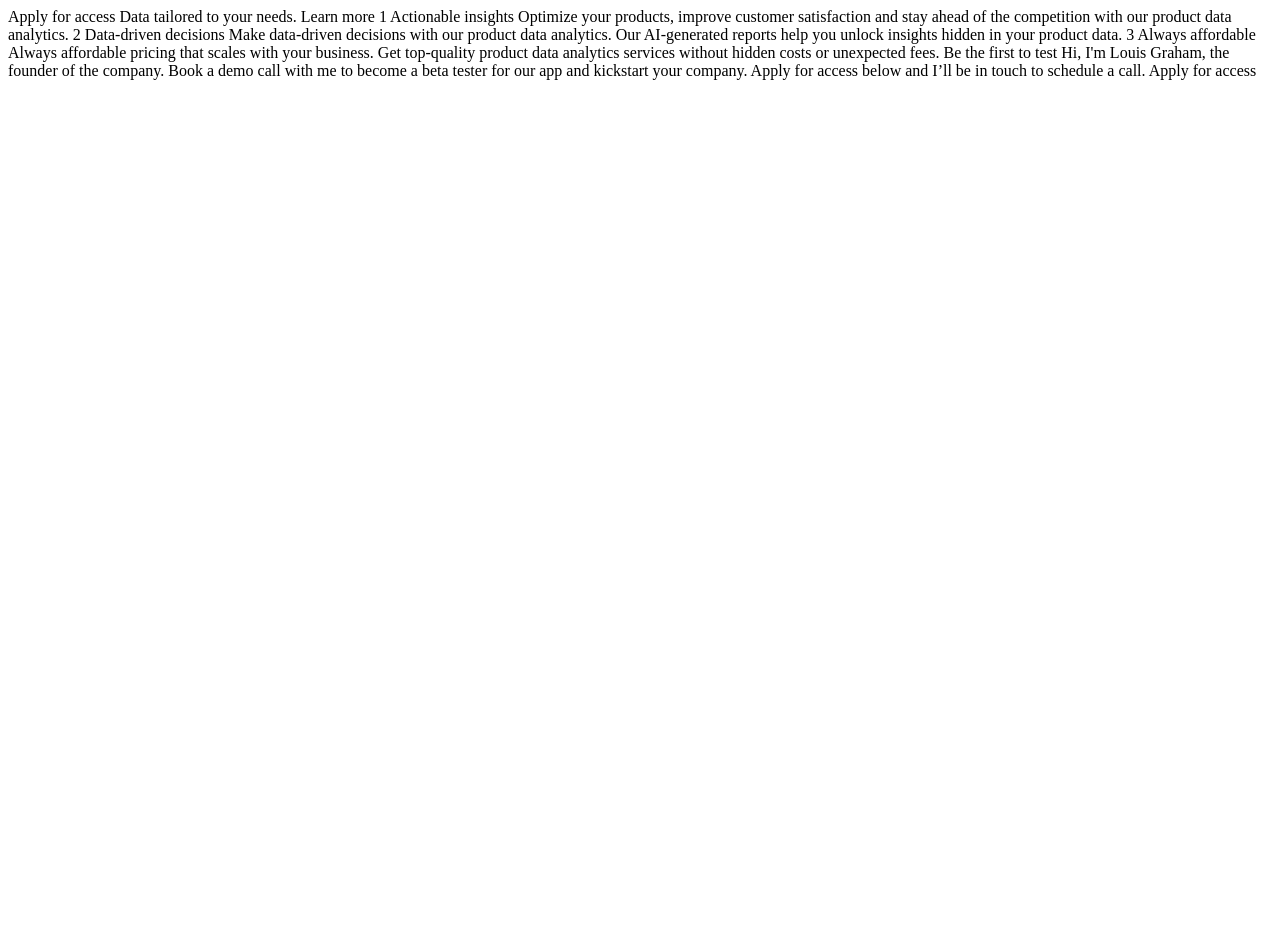
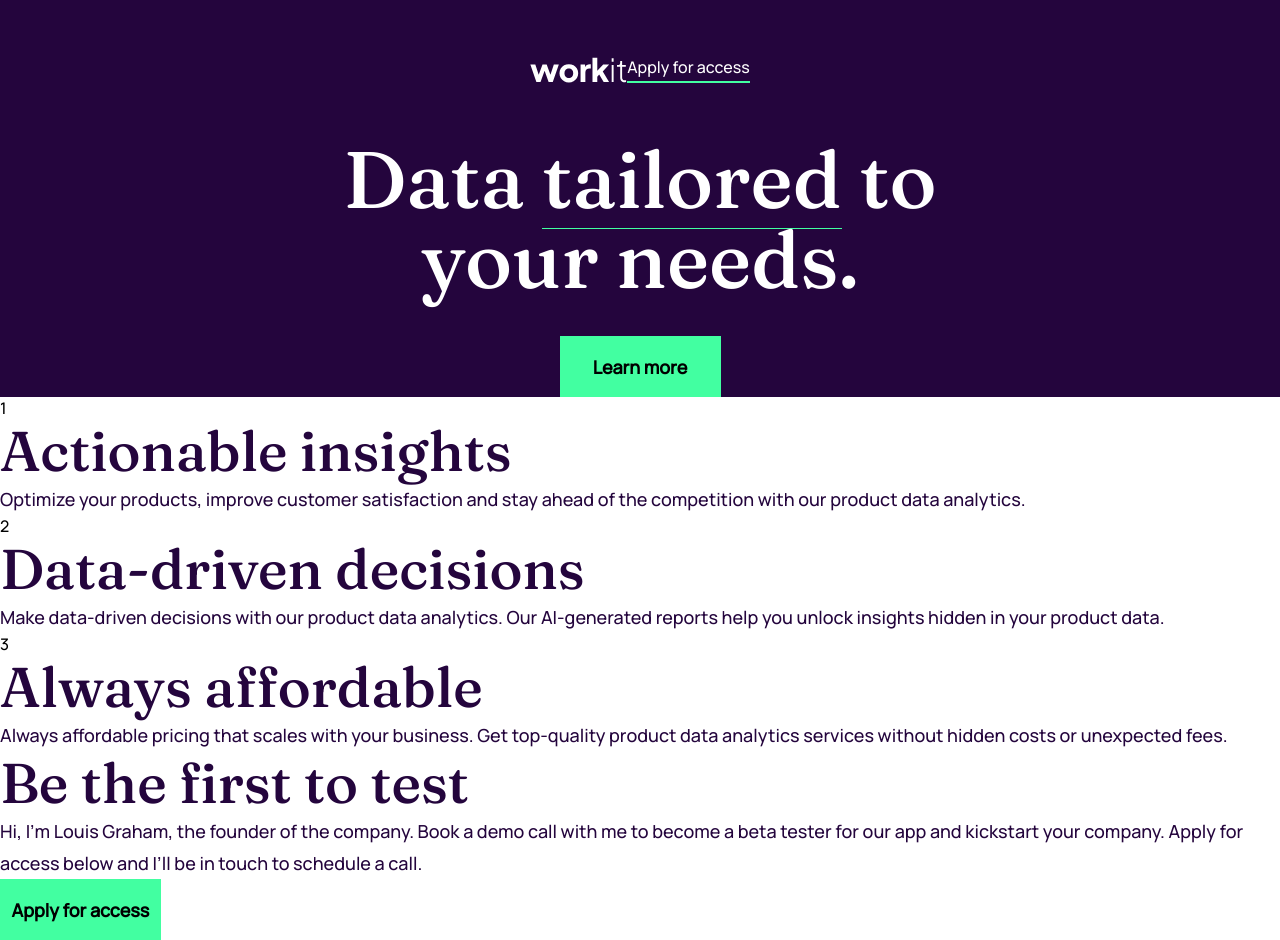
Before and after one commit to cmilesyy/fe-workit-landing-page, a plain HTML site: page index.html in a window 1280 px wide. Before the commit the page ends 800 px from the top, so only its background shows below. Drawn offline with Linux system fonts and the light colour scheme.

Commit message:
elements added to html and hero styled

```diff
--- a/index.html
+++ b/index.html
@@ -1,52 +1,79 @@
 <!DOCTYPE html>
 <html lang="en">
-<head>
-  <meta charset="UTF-8">
-  <meta name="viewport" content="width=device-width, initial-scale=1.0">
-  <link rel="preconnect" href="https://fonts.googleapis.com">
-<link rel="preconnect" href="https://fonts.gstatic.com" crossorigin>
-<link href="https://fonts.googleapis.com/css2?family=Fraunces:wght@500&family=Manrope:wght@500&display=swap" rel="stylesheet">
-  <link rel="stylesheet" href="styles.css">
-  <link rel="icon" type="image/png" sizes="32x32" href="./assets/images/favicon-32x32.png">
+  <head>
+    <meta charset="UTF-8" />
+    <meta name="viewport" content="width=device-width, initial-scale=1.0" />
+    <link rel="preconnect" href="https://fonts.googleapis.com" />
+    <link rel="preconnect" href="https://fonts.gstatic.com" crossorigin />
+    <link
+      href="https://fonts.googleapis.com/css2?family=Fraunces:wght@500&family=Manrope:wght@500&display=swap"
+      rel="stylesheet"
+    />
+    <link rel="stylesheet" href="styles.css" />
+    <link
+      rel="icon"
+      type="image/png"
+      sizes="32x32"
+      href="./assets/images/favicon-32x32.png"
+    />
 
-  <title>Frontend Mentor | Workit landing page</title>
-</head>
-<body>
+    <title>Frontend Mentor | Workit landing page</title>
+  </head>
+  <body>
+    <main>
 
-  Apply for access
+      <!--Hero Section-->
+      <section class="hero-section">
+        <div class="top">
+          <img src="assets/images/logo-light.svg" alt="" />
+          <a href="#">Apply for access</a>
+        </div>
+        <h1>Data <span>tailored</span> to your needs.</h1>
+        <button class="button">Learn more</button>
 
-  Data tailored to your needs.
+      </section>
 
-  Learn more
+      <!--Information Section-->
+      <section class="information">
+        <div class="insights">
+          <span>1</span>
+          <h2>Actionable insights</h2>
+          <p>
+            Optimize your products, improve customer satisfaction and stay ahead
+            of the competition with our product data analytics.
+          </p>
+        </div>
+        <div class="decisions">
+          <span>2</span>
+          <h2>Data-driven decisions</h2>
+          <p>
+            Make data-driven decisions with our product data analytics. Our
+            AI-generated reports help you unlock insights hidden in your product
+            data.
+          </p>
+        </div>
+        <div class="affordable">
+          <span> 3</span>
+          <h2>Always affordable</h2>
+          <p>
+            Always affordable pricing that scales with your business. Get
+            top-quality product data analytics services without hidden costs or
+            unexpected fees.
+          </p>
+        </div>
+      </section>
 
-  1
-
-  Actionable insights
-
-  Optimize your products, improve customer satisfaction and stay ahead of the competition
-  with our product data analytics.
-
-  2
-
-  Data-driven decisions
-
-  Make data-driven decisions with our product data analytics. Our AI-generated reports help
-  you unlock insights hidden in your product data.
-
-  3
-
-  Always affordable
-
-  Always affordable pricing that scales with your business. Get top-quality product data
-  analytics services without hidden costs or unexpected fees.
-
-  Be the first to test
-
-  Hi, I'm Louis Graham, the founder of the company. Book a demo call with me to become a
-  beta tester for our app and kickstart your company. Apply for access below and I’ll be
-  in touch to schedule a call.
-
-  Apply for access
-
-</body>
+      <!--Call to Action Section-->
+      <section class="call-to-action">
+        <h2>Be the first to test</h2>
+        <p>
+          Hi, I'm Louis Graham, the founder of the company. Book a demo call
+          with me to become a beta tester for our app and kickstart your
+          company. Apply for access below and I’ll be in touch to schedule a
+          call.
+        </p>
+        <button class="button">Apply for access</button>
+      </section>
+    </main>
+  </body>
 </html>
--- a/styles.css
+++ b/styles.css
@@ -1,15 +1,103 @@
 :root {
   /* Font Color */
-    --font-white: #FFFFFF;
+  --font-white: #ffffff;
   --font-purple: hsl(273, 85%, 13%);
   /* Background Color */
   --bg-dark-purple: hsl(273, 85%, 13%);
   --bg-light-pink: hsl(276, 100%, 99%);
   --bg-white: hsl(0, 0%, 100%);
+  --bg-green: hsl(150, 100%, 63%);
   /* Typography */
   --h1-size: 80px;
   --h2-size: 56px;
   --h3-size: 32px;
   --p-size: 18px;
+}
 
+/* Utility Classes */
+
+* {
+    box-sizing: border-box;
+    margin: 0;
+    padding: 0;
 }
+
+body {
+    display: flex;
+    justify-content: flex-start;
+    align-items: flex-start;
+    text-align: start;
+    font-family: 'Manrope', sans-serif;
+}
+
+h1 {
+  font-family: "Fraunces", sans-serif;
+  font-size: var(--h1-size);
+  font-weight: 600;
+  line-height: 80px;
+  color: white;
+}
+
+h2 {
+  font-family: "Fraunces", sans-serif;
+  font-size: var(--h2-size);
+  font-weight: 600;
+  line-height: 64px;
+  color: var(--font-purple);
+}
+
+p {
+  font-family: "Manrope", sans-serif;
+  font-size: var(--p-size);
+  font-weight: 400;
+  line-height: 32px;
+  color: var(--font-purple);
+}
+
+a {
+    text-decoration: none;
+}
+
+h1 > span {
+    border-bottom: 1px solid var(--bg-green);
+}
+
+.button {
+    width: 161px;
+    height: 61px;
+    background-color: var(--bg-green);
+    border: none;
+    font-size: 18px;
+    font-weight: 700;
+    font-family: 'Manrope', sans-serif;
+}
+
+
+/* Hero Section */
+
+.hero-section {
+    background-color: var(--bg-dark-purple);
+    display: flex;
+    flex-direction: column;
+    align-items: center;
+    text-align: center;
+}
+
+.hero-section h1 {
+    width: 635px;
+    padding-bottom: 37px;
+}
+
+.hero-section .top {
+    display: flex;
+    justify-content: space-between;
+    align-items: center;
+    padding: 56px 165px;
+}
+
+.hero-section .top a {
+    color: white;
+    font-family: 'Manrope', sans-serif;
+    padding-bottom: 3px;
+    border-bottom: 2px solid var(--bg-green);
+}
```
Lines whose indentation alone changed are shown as unchanged.
